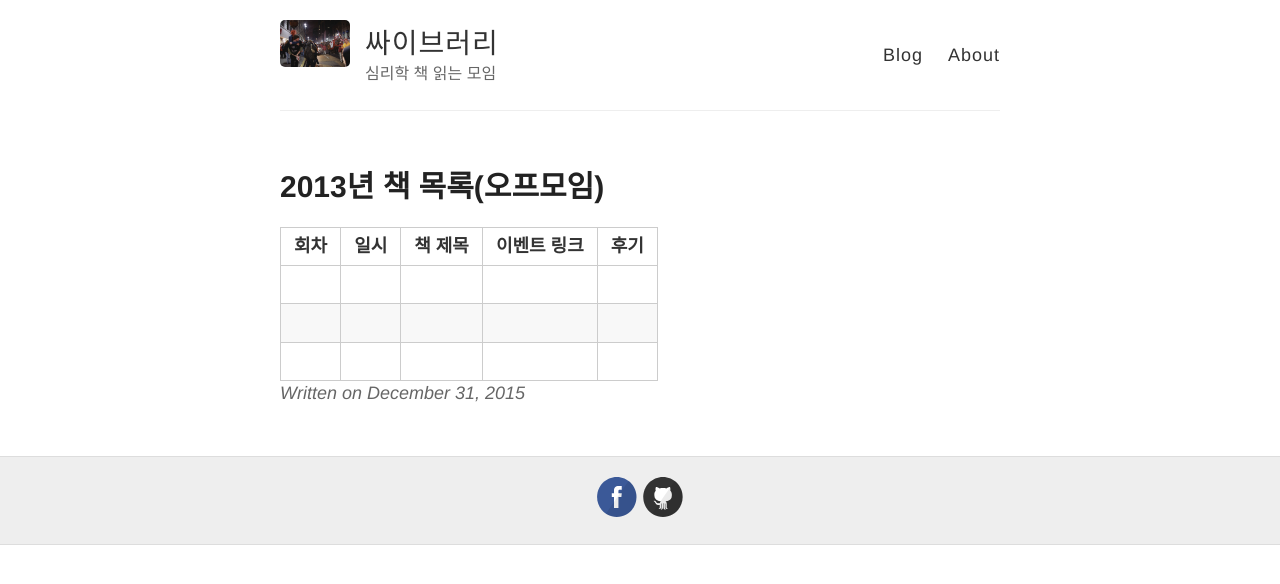
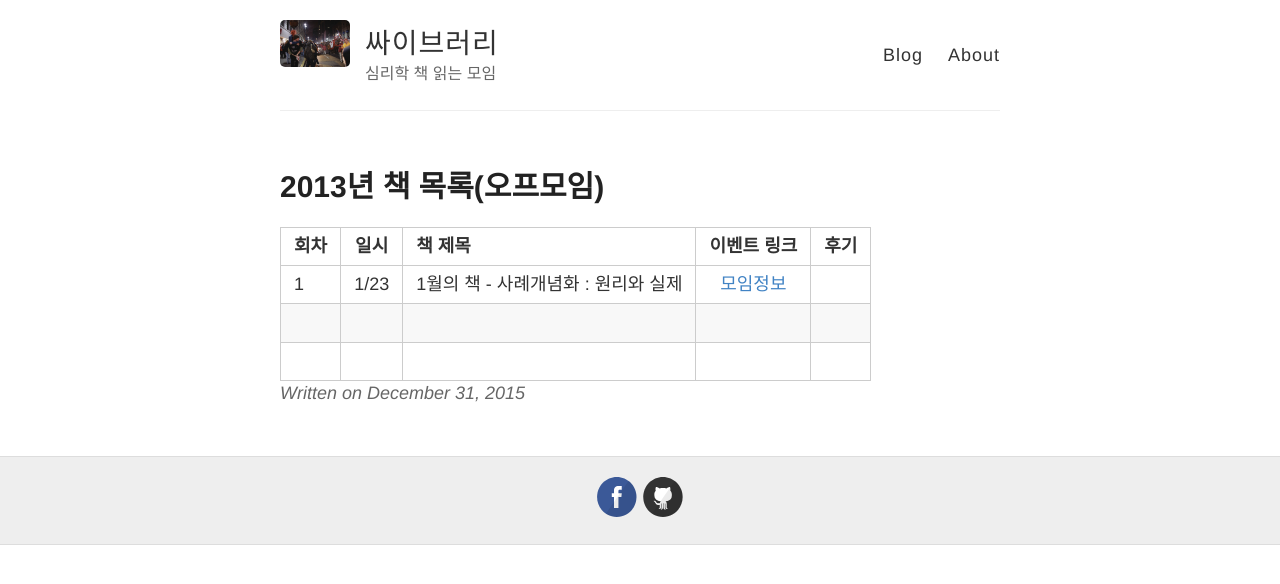
Before and after one commit to psybrary/psybrary.github.io, a Jekyll site: the page built from _posts/2015-12-31-LIST2013.md, in a window 1280 px wide. Shown: the top 584 px of the page. Built offline with Jekyll 4.4.1, drawn with Linux system fonts in a browser that asks for light colours; Markdown is read by kramdown in place of the engine named in the settings.

Commit message:
Update 2015-12-31-LIST2013.md

```diff
--- a/_posts/2015-12-31-LIST2013.md
+++ b/_posts/2015-12-31-LIST2013.md
@@ -6,6 +6,6 @@ title: 2013년 책 목록(오프모임)
 
 | 회차   | 일시   | 책 제목                                   | 이벤트 링크  |              후기                    |
 | ----- |:------:| :-------------------------------------|:-------:|:---------------------------------------- |
+| 1  | 1/23 | 1월의 책 - 사례개념화 : 원리와 실제 | [모임정보](https://www.facebook.com/events/192631614410955/)  |  |
 |   |    |  |  |  |
 |   |    |  |  |  |
-|   |    |  |  |  |
```
